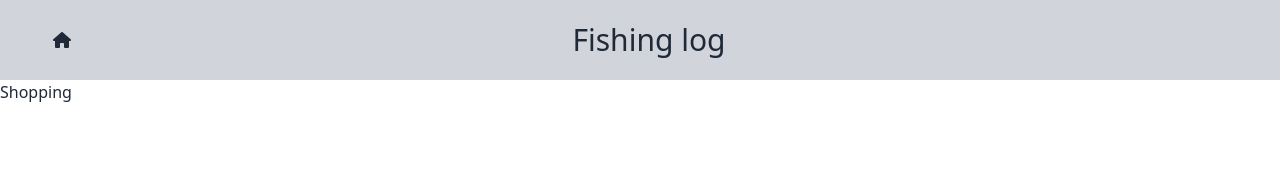
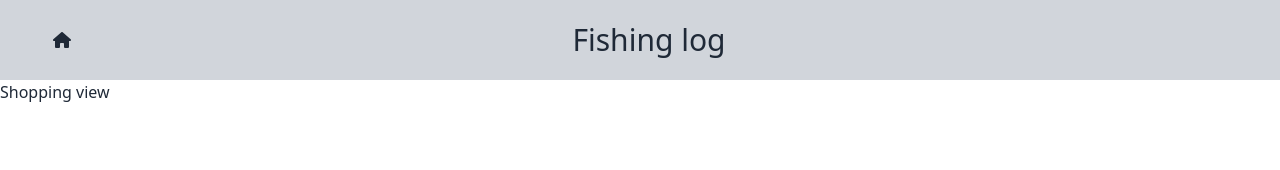
Before and after one commit to damienld22/fishing-log, a Vue app: page /fishing-log/shopping in a window 1280 px wide. Shown: the top 170 px of the page. Built offline with nearby package versions, Linux system fonts and the light colour scheme.

Commit message:
minor change

```diff
--- a/src/views/ShoppingView.vue
+++ b/src/views/ShoppingView.vue
@@ -1,3 +1,3 @@
 <template>
-  <p>Shopping</p>
+  <p>Shopping view</p>
 </template>
```
